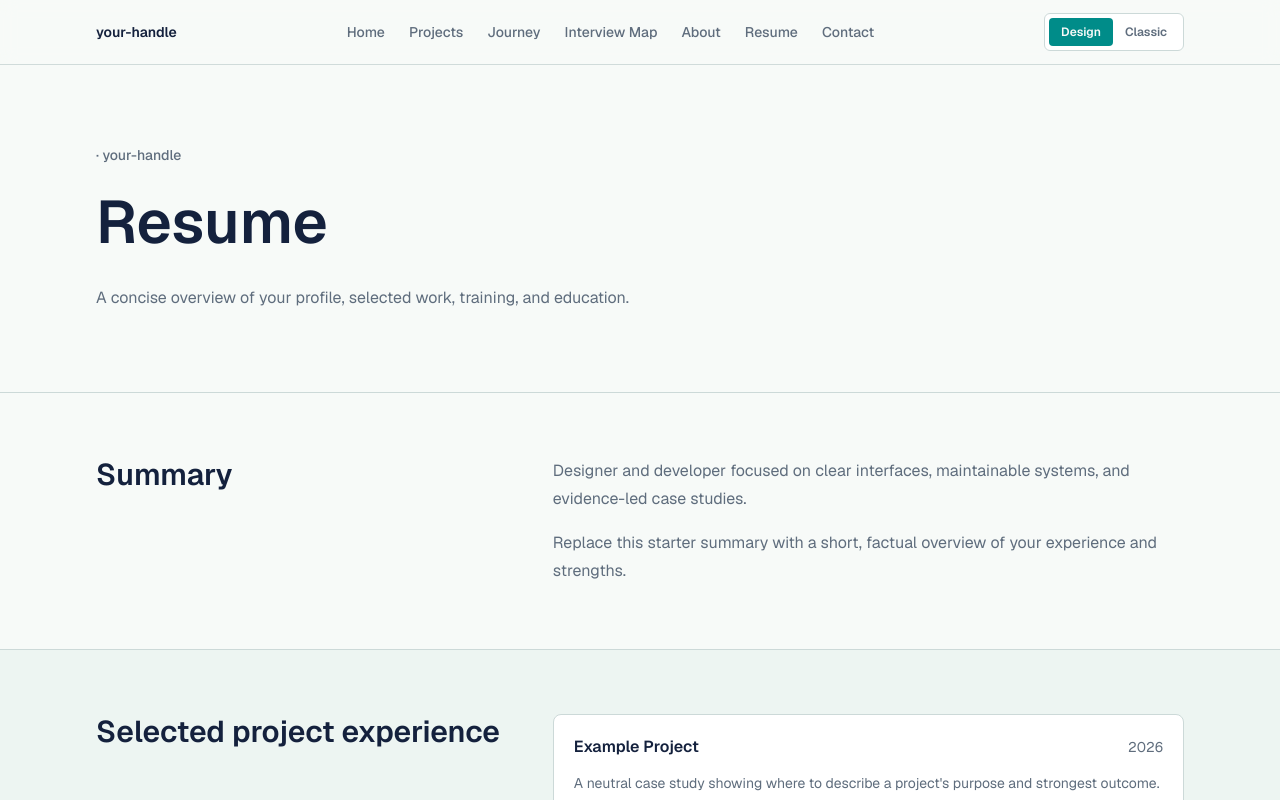
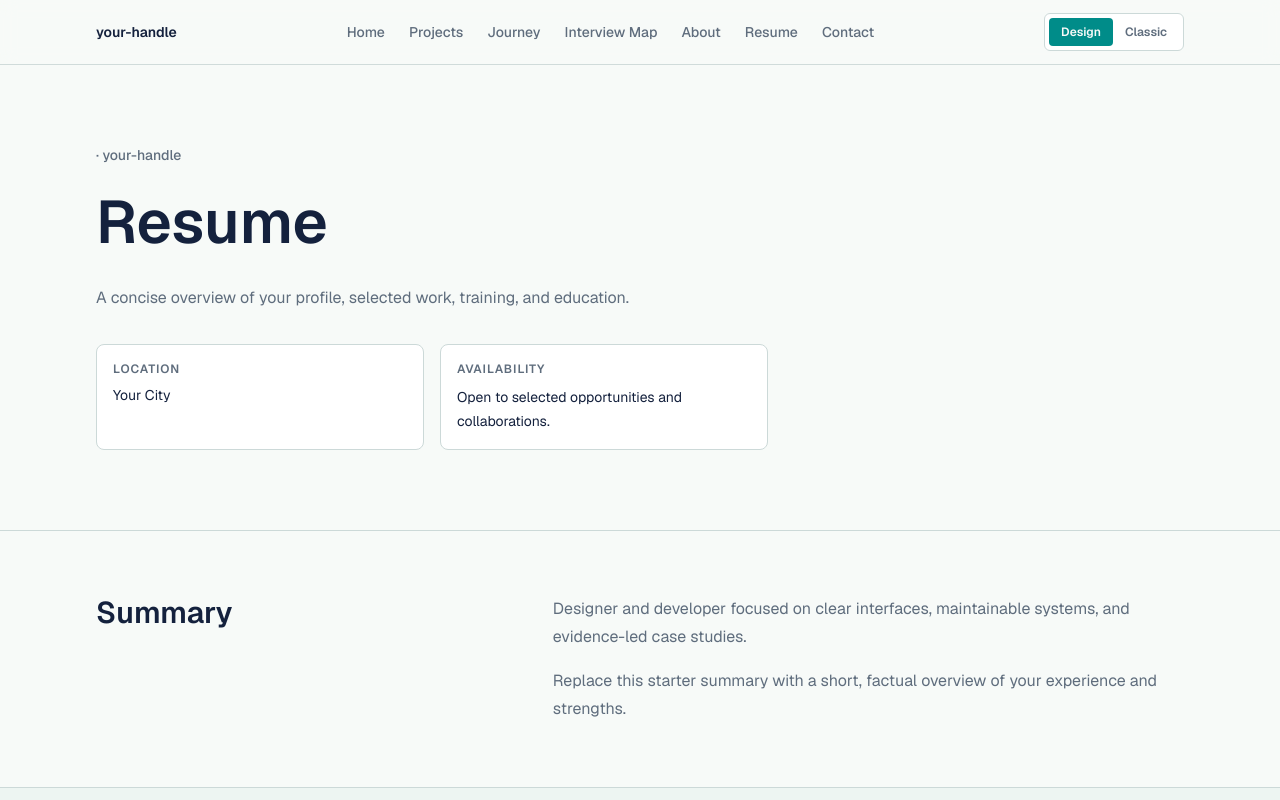
Before and after one commit to seungwoo7050/42web-workspace, a Next.js app: page /resume in a window 1280 px wide. Shown: the top 800 px of the page. Built offline with nearby package versions, Linux system fonts and the light colour scheme.

Commit message:
feat(resume): 프로필 위치와 가용성 추가

```diff
--- a/src/app/resume/page.tsx
+++ b/src/app/resume/page.tsx
@@ -6,9 +6,9 @@ import { PageShell } from "@/components/portfolio/site-shell";
 import { StackList } from "@/components/portfolio/stack-list";
 import {
   getPortfolioContent,
-  isSitePageEnabled,
   getResumeProjects,
   getTemplateHref,
+  isSitePageEnabled,
   resolveContentDebug,
   resolveHomeTemplateId,
   type RouteSearchParams,
@@ -24,6 +24,7 @@ export default async function ResumePage({
   const params = searchParams ? await searchParams : {};
   const activeTemplate = resolveHomeTemplateId(params.view, content.presentation);
   const contentDebug = resolveContentDebug(params.debug);
+
   const pageCopy = content.presentation.pages.resume;
   const resumeProjects = getResumeProjects(content);
 
@@ -56,6 +57,24 @@ export default async function ResumePage({
             <p className="mt-6 max-w-2xl text-base leading-7 text-muted">
               {pageCopy.hero.body}
             </p>
+            <dl className="mt-8 grid max-w-2xl gap-4 sm:grid-cols-2">
+              <div className="rounded-lg border border-line bg-surface p-4">
+                <dt className="text-xs font-semibold uppercase tracking-[0.08em] text-muted">
+                  {pageCopy.identity.locationLabel}
+                </dt>
+                <dd className="mt-2 text-sm text-foreground">
+                  {content.profile.location}
+                </dd>
+              </div>
+              <div className="rounded-lg border border-line bg-surface p-4">
+                <dt className="text-xs font-semibold uppercase tracking-[0.08em] text-muted">
+                  {pageCopy.identity.availabilityLabel}
+                </dt>
+                <dd className="mt-2 text-sm leading-6 text-foreground">
+                  {content.profile.availability}
+                </dd>
+              </div>
+            </dl>
           </div>
           {content.resume.downloadUrl ? (
             <a
@@ -93,18 +112,13 @@ export default async function ResumePage({
           </h2>
           <div className="grid gap-4">
             {resumeProjects.map((project) => (
-              <article
-                className="rounded-lg border border-line bg-surface p-5"
-                key={project.id}
-              >
+              <article className="rounded-lg border border-line bg-surface p-5" key={project.id}>
                 <ContentHint
                   enabled={contentDebug}
                   path={`src/content/resume.json > projectIds[] + src/content/projects.json > projects[id=${project.id}]`}
                 />
                 <div className="flex flex-wrap items-center justify-between gap-3">
-                  <h3 className="font-semibold text-foreground">
-                    {project.title}
-                  </h3>
+                  <h3 className="font-semibold text-foreground">{project.title}</h3>
                   <span className="text-sm text-muted">{project.period}</span>
                 </div>
                 <p className="mt-3 text-sm leading-6 text-muted">
@@ -136,10 +150,7 @@ export default async function ResumePage({
           </h2>
           <div className="grid gap-4">
             {content.resume.training.map((item) => (
-              <article
-                className="rounded-lg border border-line bg-surface p-5"
-                key={item.name}
-              >
+              <article className="rounded-lg border border-line bg-surface p-5" key={item.name}>
                 <ContentHint
                   enabled={contentDebug}
                   path={`src/content/resume.json > training[name=${item.name}]`}
```
